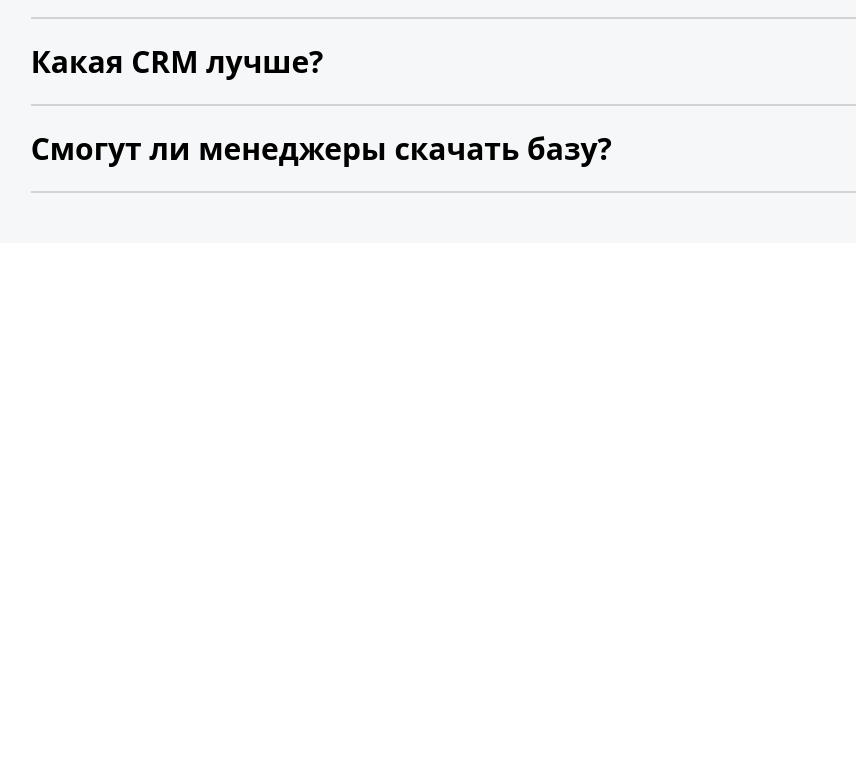
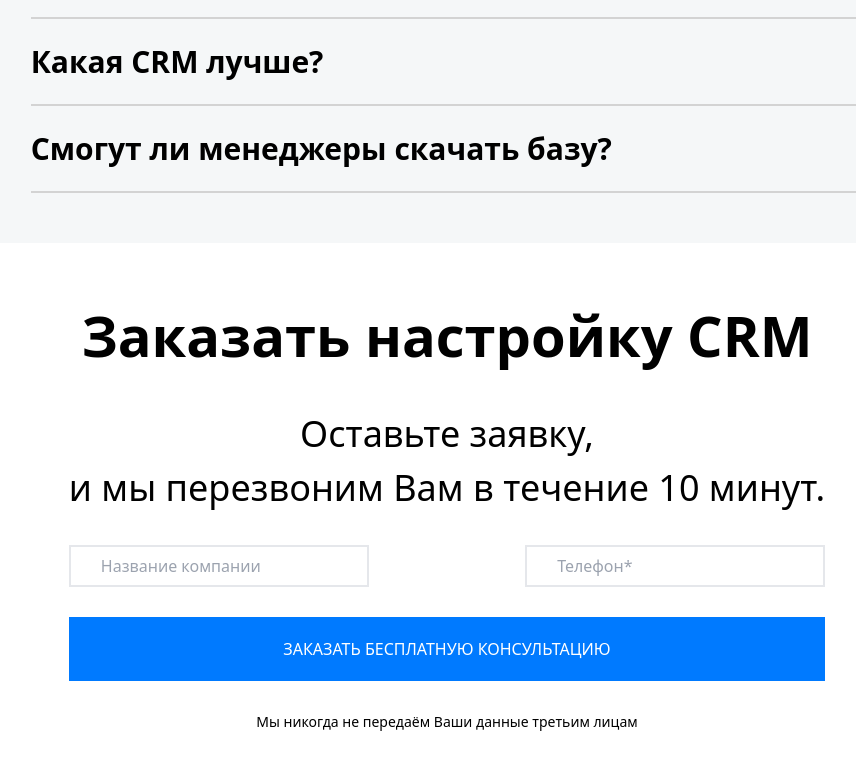
Before and after one commit to azizbekjonsanginov0606-cmd/projekt1, a website: page src/index.html in a window 1280 px wide. Shown: the part 3831-4613 px from the top of the page, without its empty margins (193-1049 px from the left). Before the commit the page ends 4074 px from the top, so only its background shows below. Drawn offline with nearby package versions, Linux system fonts and the light colour scheme; files that its build step writes are made by us from their sources.

Commit message:
section  7

```diff
--- a/src/index.html
+++ b/src/index.html
@@ -166,5 +166,19 @@
                 </div>
             </section>
         </section>
+        <section class="lg:w-[1100px] md:w-[750px] w-[400px] m-auto flex flex-col items-center justify-center gap-10 py-[50px] px-[20px] text-center text-black">
+            <aside class="flex flex-col  text-center gap-[30px]">
+                <h1 class="text-[31px] font-[800] lg:text-[56px]">Заказать настройку CRM</h1>
+                <p class="text-[18px] lg:text-[36px]">Оставьте заявку, <br>
+                    и мы перезвоним Вам в течение 10 минут.</p>
+                <form class=" flex gap-3 justify-between flex-col sm:flex-row">
+                    <input type="text" placeholder="Название компании" class=" py-[7px] sm:px-[30px] px-[20px] sm:w-[300px] border-[2px]  font-medium text-black sm:flex ">
+                    <input type="tel" placeholder="Телефон*"  class=" py-[7px] sm:px-[30px] px-[20px] sm:w-[300px] border-[2px]  font-medium text-black sm:flex ">
+                </form>
+                <button
+                    class="bg-[#007AFF] text-white p-[20px] text-[16px] font-[500]">ЗАКАЗАТЬ БЕСПЛАТНУЮ КОНСУЛЬТАЦИЮ</button>
+                    <p class="text-center text-[14px]">Мы никогда не передаём Ваши данные третьим лицам</p>
+            </aside>
+        </section>
 </body>
 </html>
```
